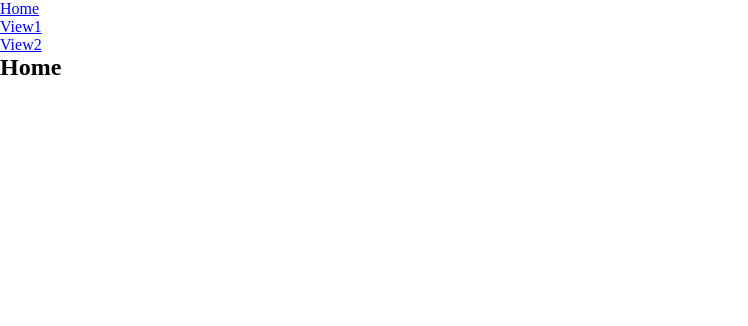
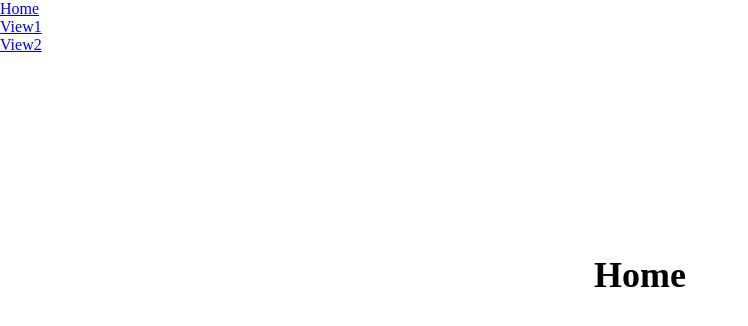
Before and after one commit to slindquist3/react-microsites, a React app: page / in a window 1280 px wide. Shown: the top 326 px of the page, without its empty margins (0-748 px from the left). Built offline with nearby package versions, Linux system fonts and the light colour scheme; a web font is replaced by a local one.

Commit message:
included styling

```diff
--- a/src/App.js
+++ b/src/App.js
@@ -4,7 +4,7 @@ import './App.scss';
 class App extends React.Component {
   render() {
     return (
-      <div>
+      <div className="App">
         <h1>Home</h1>
       </div>
     )
```
